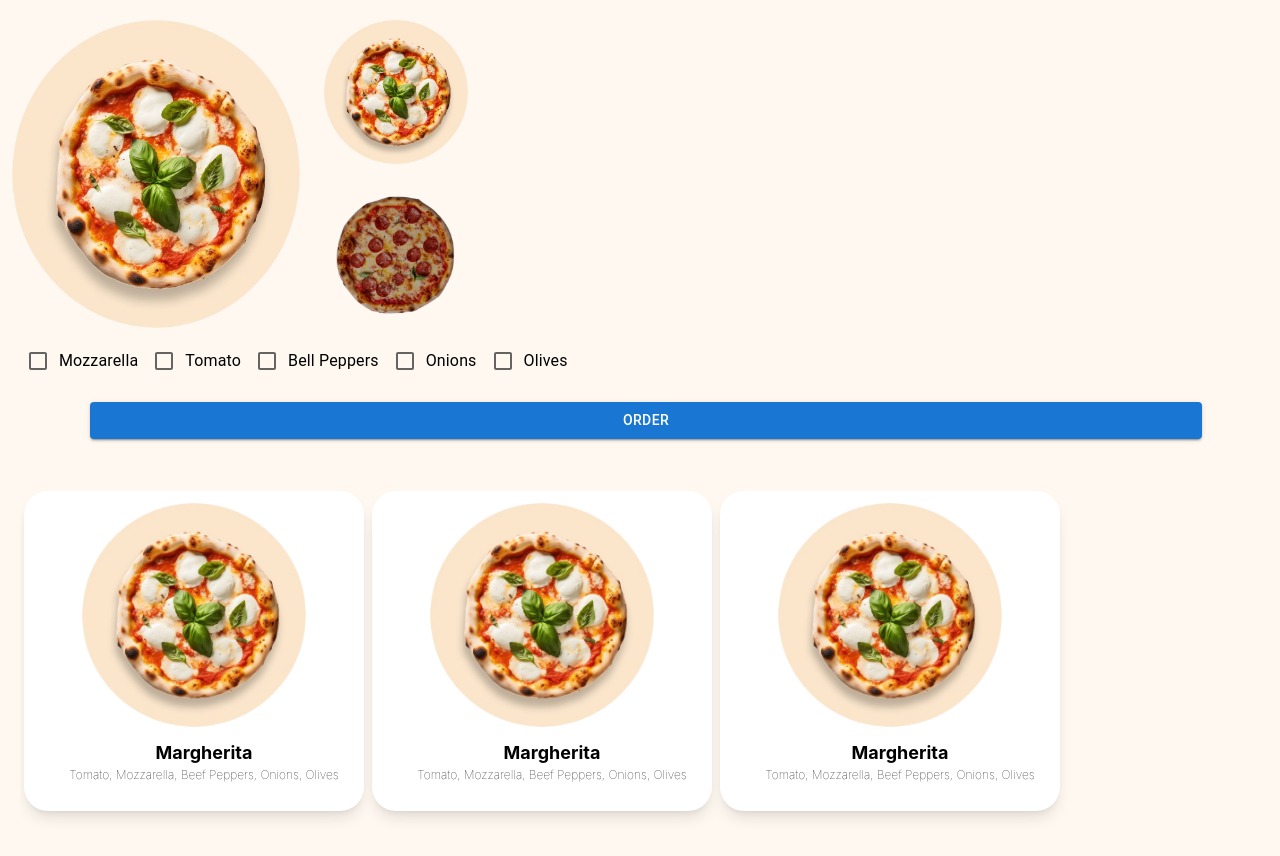
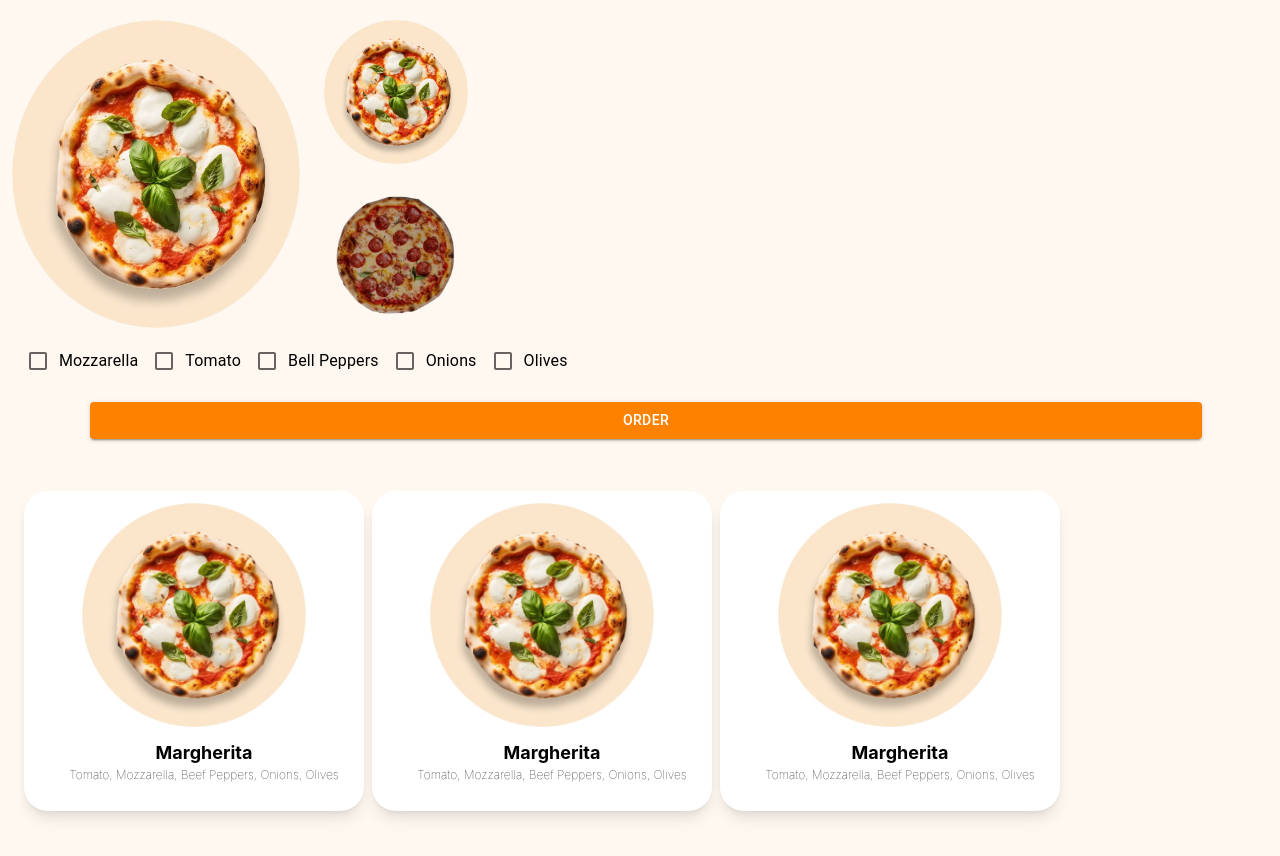
Before and after one commit to Benonii/pizza, a Next.js app in the folder my-next-app/: page /order in a window 1280 px wide. Shown: the top 856 px of the page. Built offline with nearby package versions, Linux system fonts and the light colour scheme.

Commit message:
Fixing button color on order pizza page

```diff
--- a/my-next-app/src/components/OrderCompleteModal.tsx
+++ b/my-next-app/src/components/OrderCompleteModal.tsx
@@ -27,7 +27,11 @@ export default function OrderCompleteModal() {
 
   return (
     <div className='w-[90%]'>
-      <Button type="submit" variant='contained' className='bg-orange2 w-full' onClick={handleOpen}>
+      <Button type="submit" variant='contained' sx={{
+        backgroundColor: '#FF8100',
+        width: '100%',
+      }}
+      onClick={handleOpen}>
         Order
       </Button>
       <Modal
```
